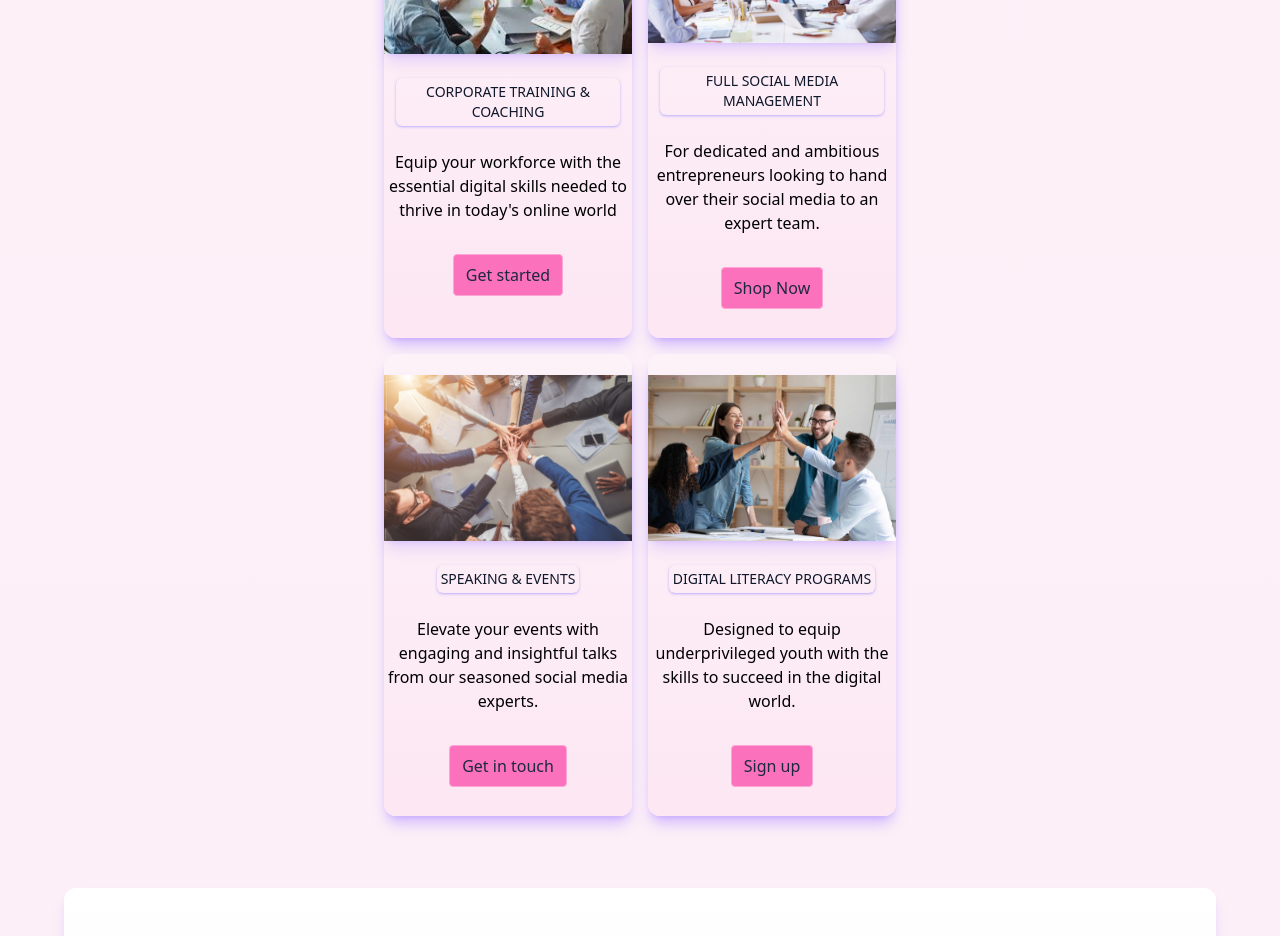
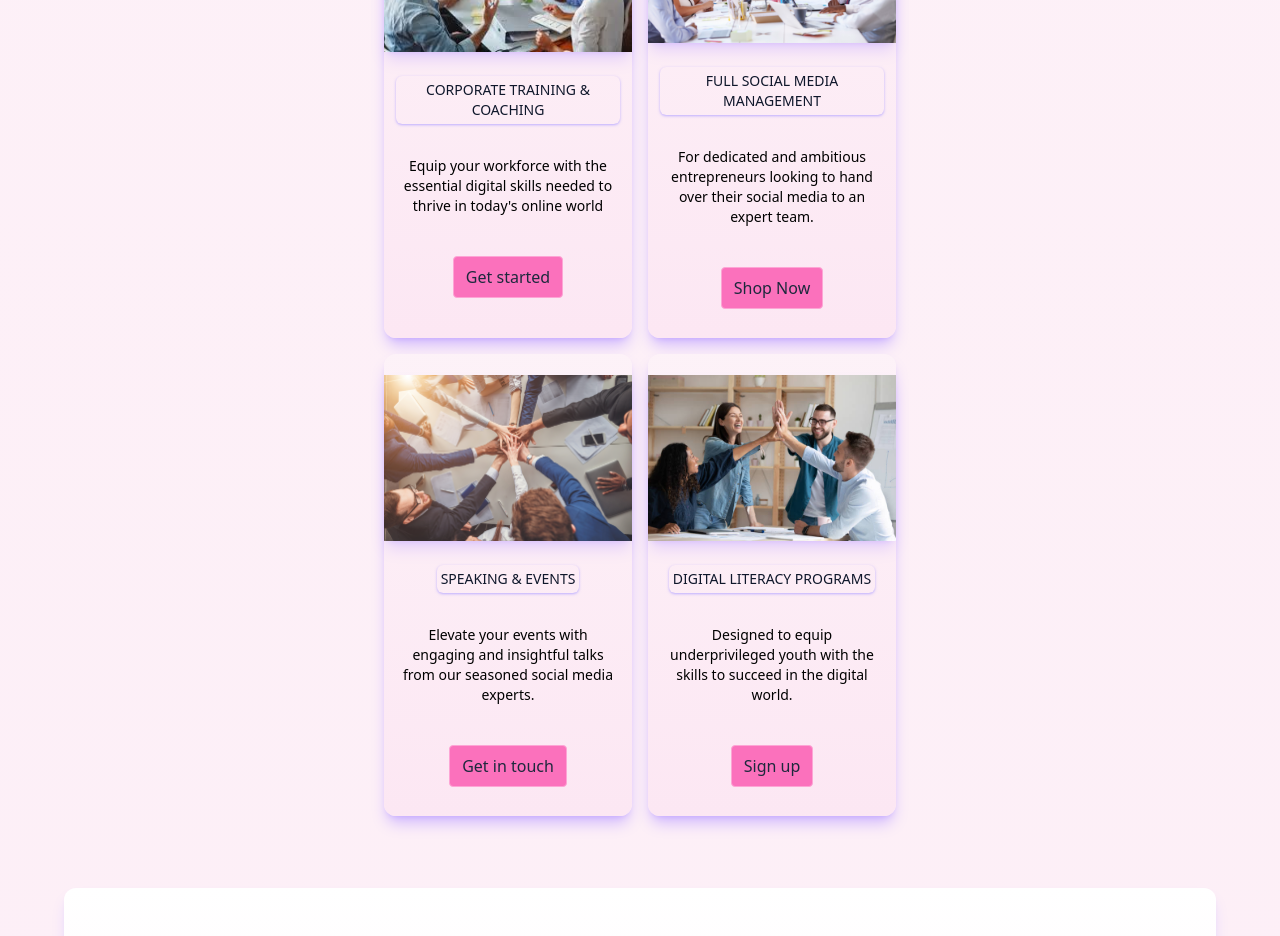
Before and after one commit to MatthewsRicky/shespeaksocial, a Next.js app: page / in a window 1280 px wide. Shown: the part 1500-2436 px from the top of the page. Built offline with nearby package versions, Linux system fonts and the light colour scheme.

Commit message:
description styling

```diff
--- a/components/ForBusiness.tsx
+++ b/components/ForBusiness.tsx
@@ -42,7 +42,7 @@ const ForBusiness = () => {
 				<div key={item.id} className="flex rounded-xl min-h-100 text-center shadow-violet-400/50 shadow-lg gap-6 flex-col justify-center items-center overflow-x-0 bg-linear-to-b from-pink-50 to-pink-100 h-full w-full">
 					<Image src={item.imageUrl} alt={item.alt} width={400} height={400} className="flex cover shadow-lg hover:scale-105 transition-all duration-200 shadow-violet-400/30"/>
 					<h1 className="text-center font-medium uppercase text-sm p-1 shadow-sm mx-3 rounded-md text-slate-900 shadow-violet-300">{item.title}</h1>
-					<p>{item.description}</p>
+					<p className="font-normal text-center p-2 mx-2 text-sm">{item.description}</p>
 					<button onClick={() => {}} type={"button"} className="border my-2 px-3 py-2 rounded-sm bg-pink-400/90 text-slate-800 hover:scale-105 hover:bg-pink-500 hover:text-slate-200 transition-all duration-200 hover:shadow-pink-500 hover:shadow-sm hover:border-pink-500 border-pink-300 text-center">{item.button}</button>
 				</div>
 			))}
```
